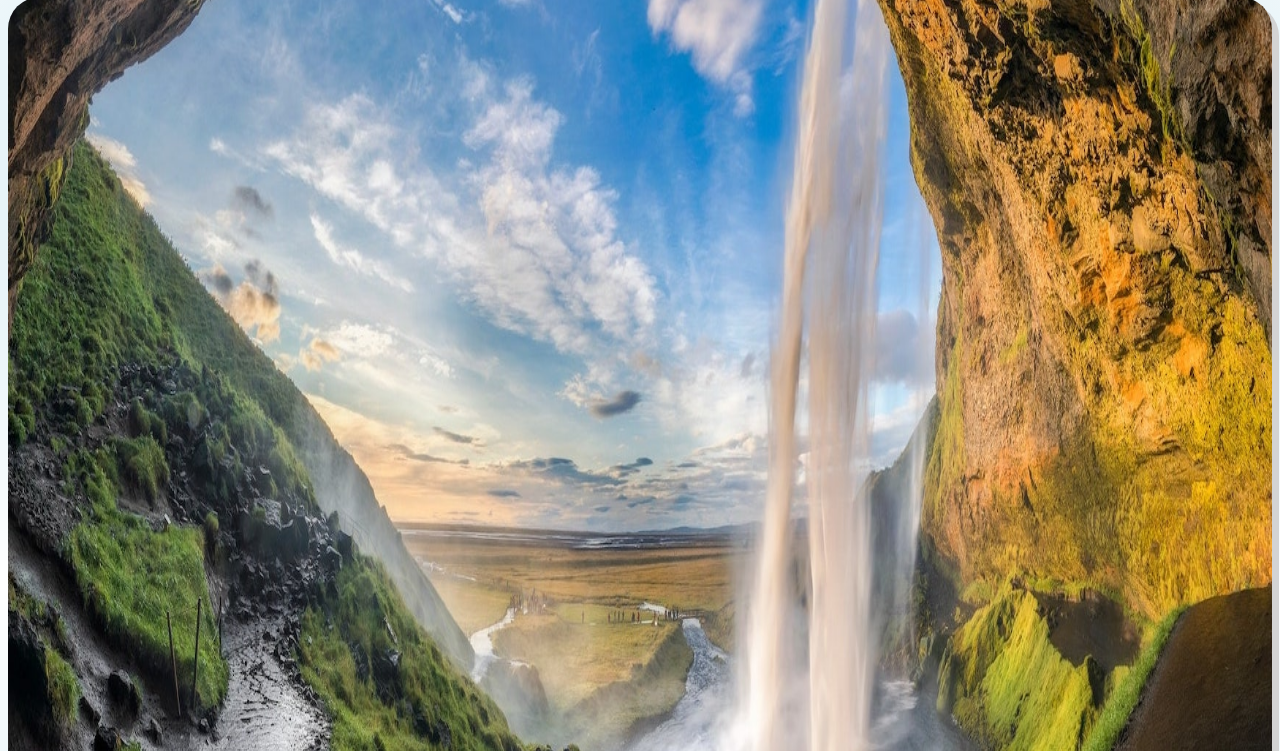
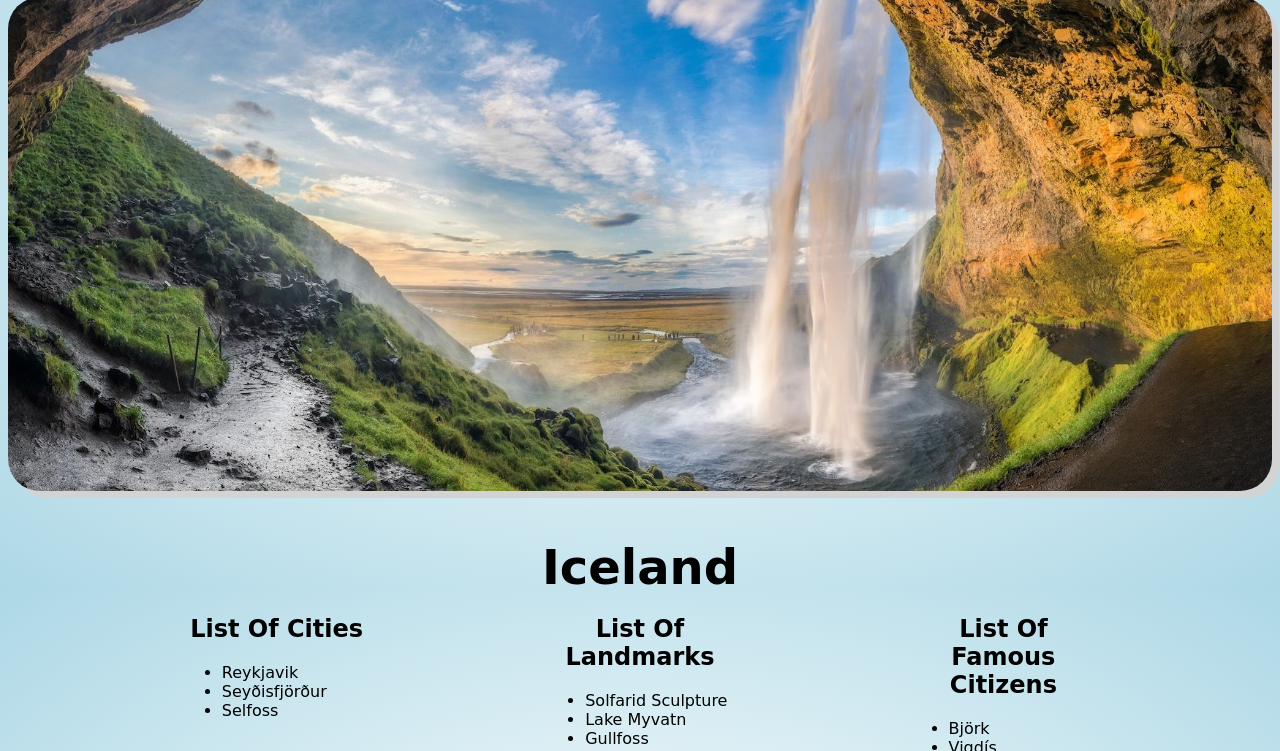
Before and after one commit to NSS-Day-Cohort-49/helloworld-git-fetch-faction, a plain HTML site: page iceland.html in a window 1280 px wide. Shown: the part 213-964 px from the top of the page. Drawn offline with Linux system fonts and the light colour scheme.

Commit message:
final touches

```diff
--- a/iceland.html
+++ b/iceland.html
@@ -25,7 +25,7 @@
 
     <div class="countries-name">Iceland</div>
 
-    <h1 class="countries-to-visit">Countries To Visit</h1>
+    <!-- <h1 class="countries-to-visit">Countries To Visit</h1> -->
 
     <div class="countries">
       <div class="countries-cities">
--- a/styles/styles.css
+++ b/styles/styles.css
@@ -26,9 +26,7 @@
 
 .parallax {
   background-image:radial-gradient(white, lightblue);
-
   height: 900px;
-
   background-attachment: fixed;
   background-position: center;
   background-repeat: no-repeat;
@@ -55,7 +53,7 @@
   .countries-image {
       /* border: 2px solid black; */
       width: 100%;
-      height: 100%;
+      height: auto%;
   }
 
 
@@ -144,16 +142,7 @@
       max-width: 100%;
       border-radius: 2em;
 }
-   .parallax {
-        background-image: radial-gradient(lightblue ,white);
 
-        min-height: 500px;
-
-        background-attachment: fixed;
-        background-position: center;
-        background-repeat: no-repeat;
-        background-size: cover;
-      }
 
   .countries-name {
       /* border: 5px solid black; */
```
Also changed, not shown: norway.html (+1 -1 lines), philippines.html (+4 -3 lines).
